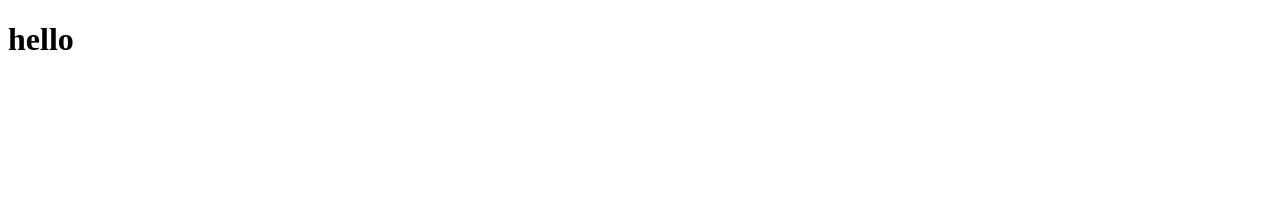
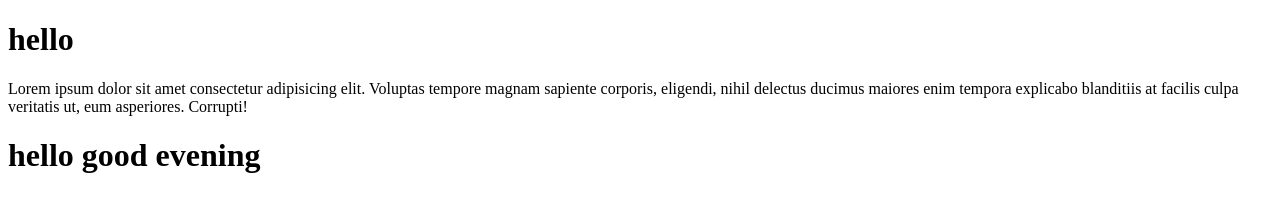
Before and after one commit to harish595/newGitadd, a plain HTML site: page index.html in a window 1280 px wide. Drawn offline with Linux system fonts and the light colour scheme.

Commit message:
modified changes

```diff
--- a/index.html
+++ b/index.html
@@ -8,5 +8,12 @@
   </head>
   <body>
     <h1>hello</h1>
+    <p>
+      Lorem ipsum dolor sit amet consectetur adipisicing elit. Voluptas tempore
+      magnam sapiente corporis, eligendi, nihil delectus ducimus maiores enim
+      tempora explicabo blanditiis at facilis culpa veritatis ut, eum
+      asperiores. Corrupti!
+    </p>
+    <h1>hello good evening</h1>
   </body>
 </html>
```
